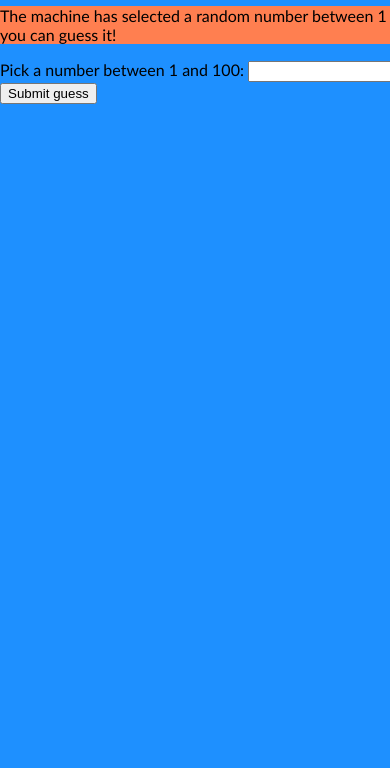
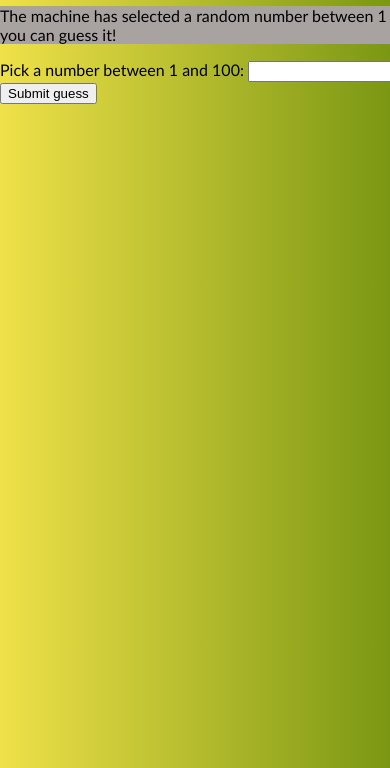
Before and after one commit to shepardcoding/number-guess-js-game, a plain HTML site: page index.html in a window 390 px wide. Shown: the part 76-844 px from the top of the page. Drawn offline with Linux system fonts and the light colour scheme.

Commit message:
made it media friendly and changed colors

```diff
--- a/style.css
+++ b/style.css
@@ -8,9 +8,16 @@ body {
   max-width: 800px;
   min-width: 480px;
   margin: 0 auto;
-  background-color: #1e90ff;
+  background-image: linear-gradient(to right, #efe149, #7b9713);
 }
 
 body p {
-  background-color: #ff7f50;
+  background-color: #a8a3a1;
 }
+
+@media screen and (max-width: 768px) {
+  body {
+    margin: 0;
+    width: auto;
+  }
+}
```
